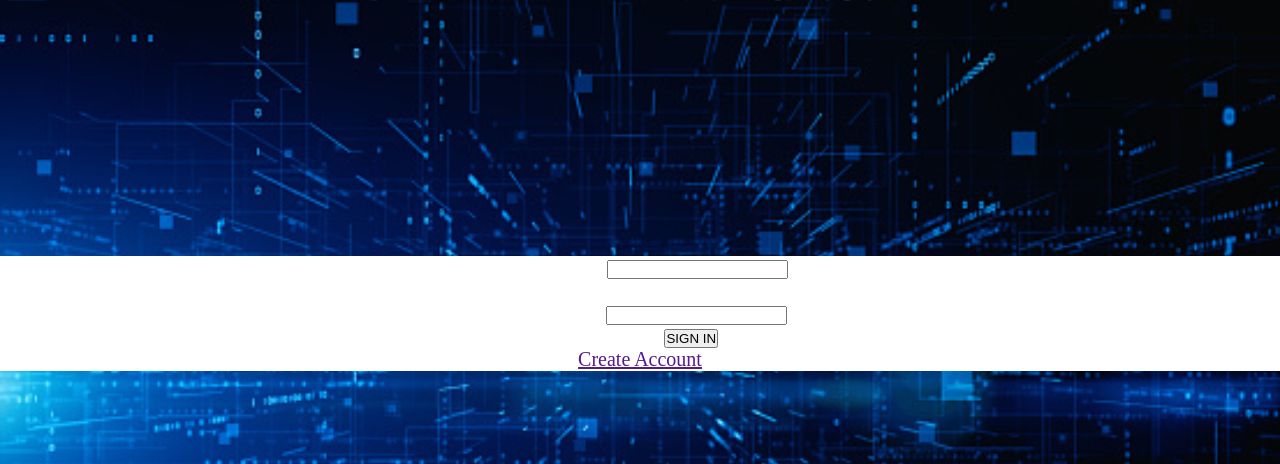
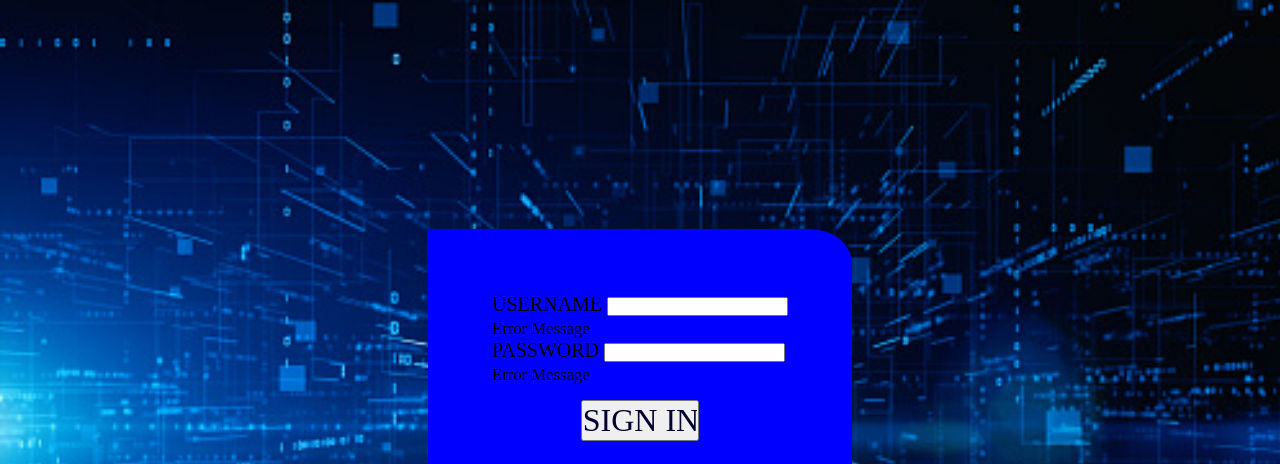
Before and after one commit to DENNISINNOCENT/Tech-project, a plain HTML site: page pages/sign-in.html in a window 1280 px wide. Shown: the top 464 px of the page. Drawn offline with Linux system fonts and the light colour scheme.

Commit message:
modified sign.css and linked index page with both sign in and sign-up

```diff
--- a/assets/css/signin.css
+++ b/assets/css/signin.css
@@ -11,14 +11,42 @@ body{
     font-size: 20px;
 
 }
-.login{
-    text-align: center;
-    align-items: center;
-    background-color: white;
-
-    margin-top:20%;
+form {
+    justify-content: center;
+     align-items: center;
+     display: flex;
+     min-height: 100vh;
 
 }
-.login >.login1{
+form .login{
+    background-color: blue;
+    color: black;
+    padding: 5%;
+    border-top-right-radius: 10%;
+    border-bottom-left-radius: 5%;
 
 }
+form .login >.login >label{
+   margin: 20%;
+
+}
+form >.login >.button{
+    align-items: center;
+    justify-content: center;
+    padding-top:5%;
+    text-align: center;
+}
+form >.login >.button >input{
+    width: 40%;
+    align-items: center;
+    justify-content: center;
+    font-size: xx-large;
+    color: rgb(3, 3, 51);
+
+   font-family: 'Times New Roman', Times, serif;
+}
+form .login .create-account{
+    padding-top: 10%;
+    font-size: xx-large;
+
+}
--- a/assets/css/signup .css
+++ b/assets/css/signup .css
@@ -13,6 +13,9 @@ body{
     justify-content: center;
     align-items: center;
 
+}
+.container >.create{
+    padding-bottom: 5%;
 }
 form {
     justify-content: center;
--- a/pages/sign-in.html
+++ b/pages/sign-in.html
@@ -23,10 +23,11 @@
         <input type="password" name="password" id="password">
     </div>
     <small>Error Message</small>
-
+    <div class="button">
     <input type="button" value="SIGN IN">
+    </div>
     <div class="create-account">
-        <a href="">Create Account</a>
+        <a href="../pages/signup.html">Create Account</a>
 
 </div>
 
```
Also changed, not shown: index.html (+2 -2 lines), pages/signup.html (+1 -1 lines).
